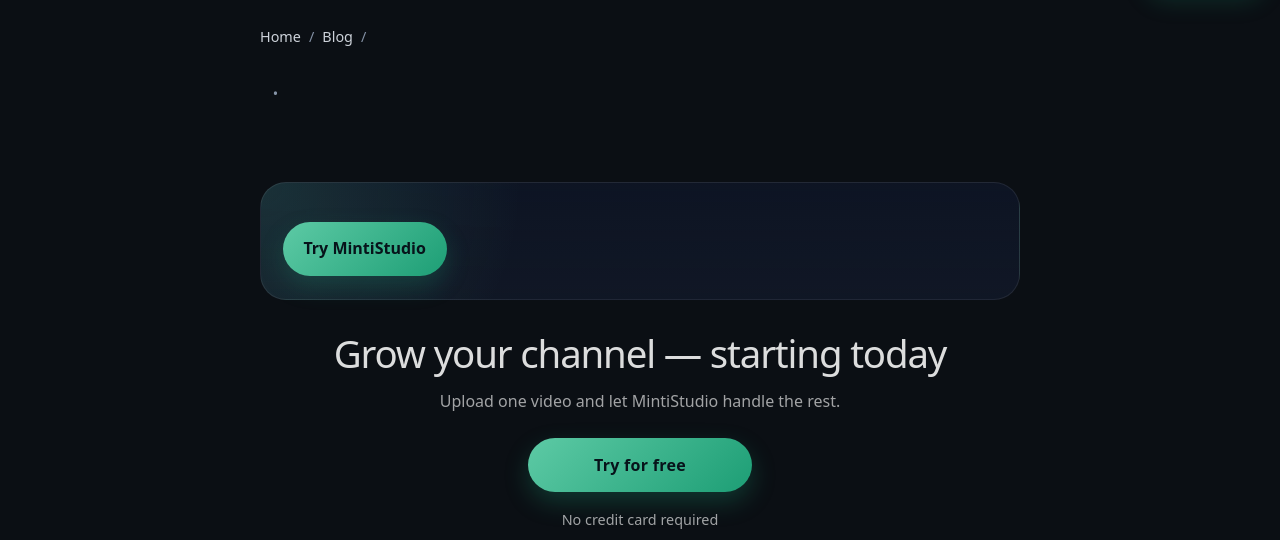
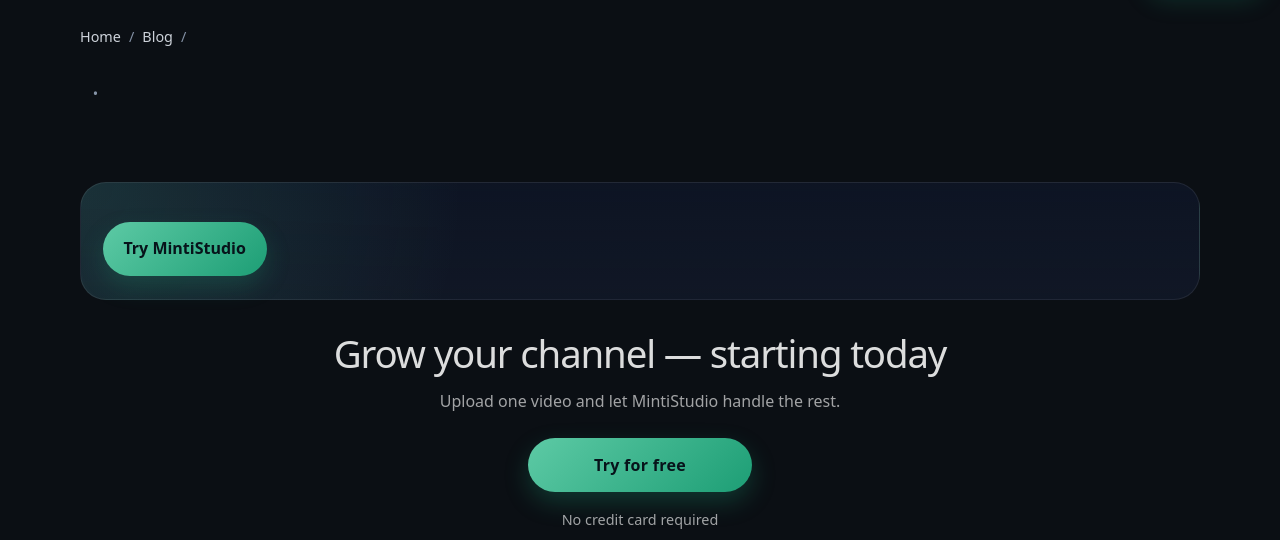
Before and after one commit to saltikg/minti-studio, a Flask app: template app/video_shorts/templates/vs_blog_article.html in a window 1280 px wide. Shown: the part 61-601 px from the top of the page. Run offline with Flask 3, Linux system fonts and the light colour scheme; the template is opened without the code that fills it, so the values that code supplies are empty.

Commit message:
Match blog article content width to blog index

```diff
--- a/app/video_shorts/templates/vs_blog_article.html
+++ b/app/video_shorts/templates/vs_blog_article.html
@@ -26,7 +26,7 @@
   }
 
   .vs-blog-article-shell {
-    max-width: 760px;
+    max-width: 1120px;
     margin: 0 auto;
     width: 100%;
   }
@@ -80,11 +80,11 @@
   .vs-blog-article-body {
     display: grid;
     gap: 1.8rem;
-    max-width: 760px;
+    max-width: 1120px;
     margin: 0 auto;
   }
 
-  .gs-carousel{position:relative;max-width:860px;margin:0 auto;background:#0f1620;border:1px solid rgba(255,255,255,.08);border-radius:16px;padding:20px;}
+  .gs-carousel{position:relative;max-width:1120px;margin:0 auto;background:#0f1620;border:1px solid rgba(255,255,255,.08);border-radius:16px;padding:20px;}
   .gs-carousel .stage{position:relative;display:flex;align-items:center;gap:14px;}
   .gs-carousel .nav{flex:0 0 auto;width:52px;height:52px;border-radius:50%;background:#0c1420;border:1px solid rgba(255,255,255,.08);color:#e8edf2;display:flex;align-items:center;justify-content:center;cursor:pointer;font-size:20px;transition:background .2s,border-color .2s,opacity .2s,transform .2s;user-select:none;}
   .gs-carousel .nav:hover:not([disabled]){border-color:#2dd4bf;color:#2dd4bf;transform:translateY(-1px);}
@@ -313,7 +313,7 @@
   .vs-blog-sources,
   .vs-blog-cta-card,
   .vs-blog-related {
-    max-width: 760px;
+    max-width: 1120px;
     margin: 0 auto;
     width: 100%;
   }
```
